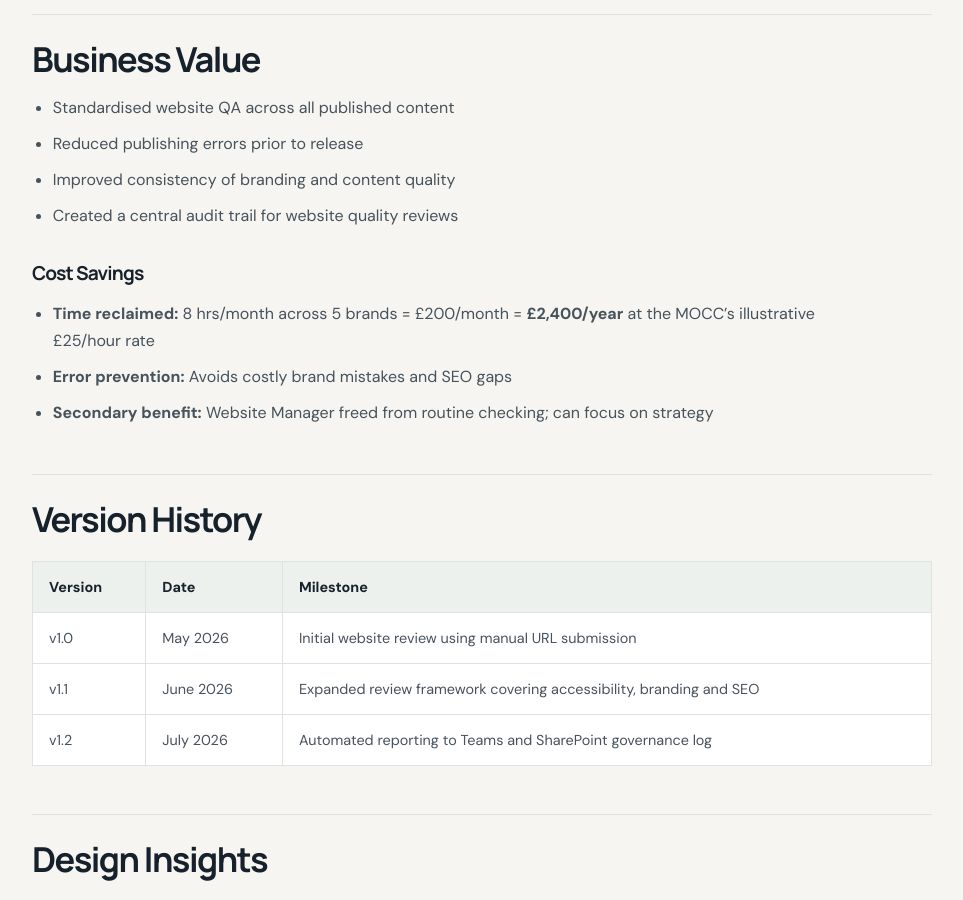
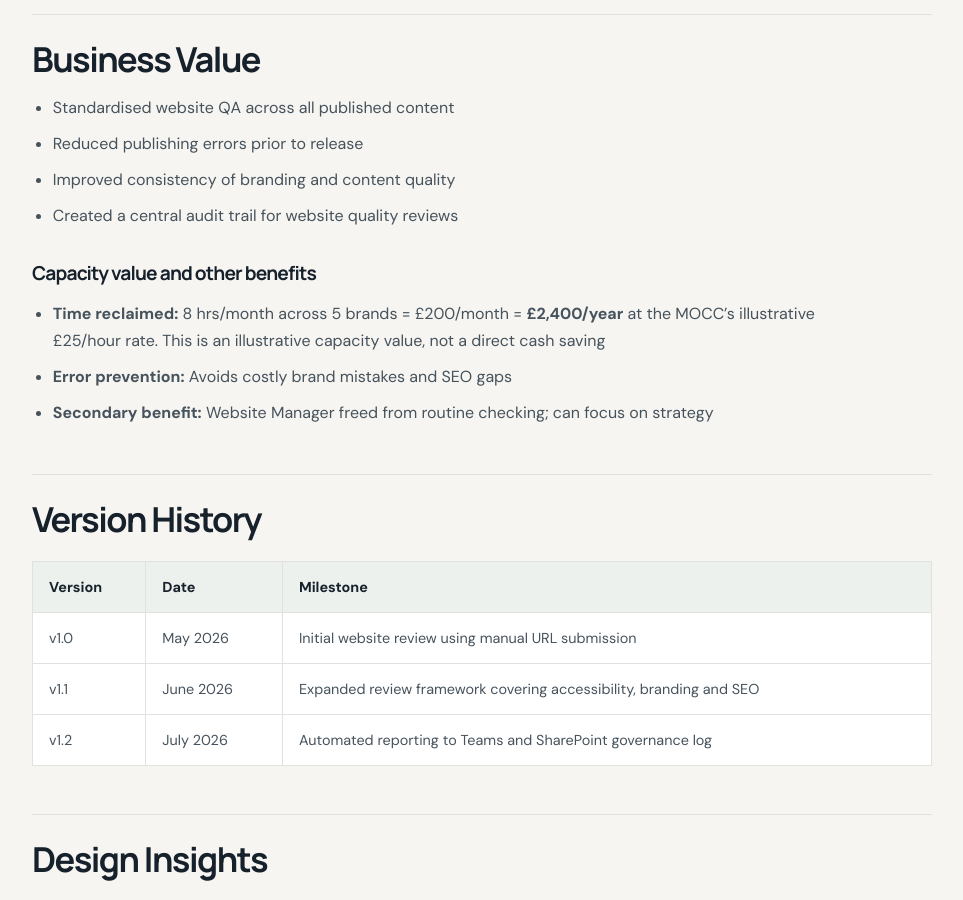
Before and after one commit to georgefwmurray/Marketing-Operations-Control-Centre, a Jekyll site: the page built from Agents/Website QA Agent/Website-QA-Agent.md, in a window 1280 px wide and 900 px high, scrolled down 2020 px. Shown: the whole window, without its empty margins (158-1121 px from the left). Built offline with Jekyll 4.4.1, drawn with Linux system fonts in a browser that asks for light colours.

Commit message:
Distinguish illustrative capacity value from cash savings

```diff
--- a/Agents/Website QA Agent/Website-QA-Agent.md
+++ b/Agents/Website QA Agent/Website-QA-Agent.md
@@ -47,9 +47,9 @@ The completed QA report, including an overall score and grade, is automatically
 - Improved consistency of branding and content quality
 - Created a central audit trail for website quality reviews
 
-### Cost Savings
+### Capacity value and other benefits
 
-- **Time reclaimed:** 8 hrs/month across 5 brands = £200/month = **£2,400/year** at the MOCC's illustrative £25/hour rate
+- **Time reclaimed:** 8 hrs/month across 5 brands = £200/month = **£2,400/year** at the MOCC's illustrative £25/hour rate. This is an illustrative capacity value, not a direct cash saving
 - **Error prevention:** Avoids costly brand mistakes and SEO gaps
 - **Secondary benefit:** Website Manager freed from routine checking; can focus on strategy
 
```
